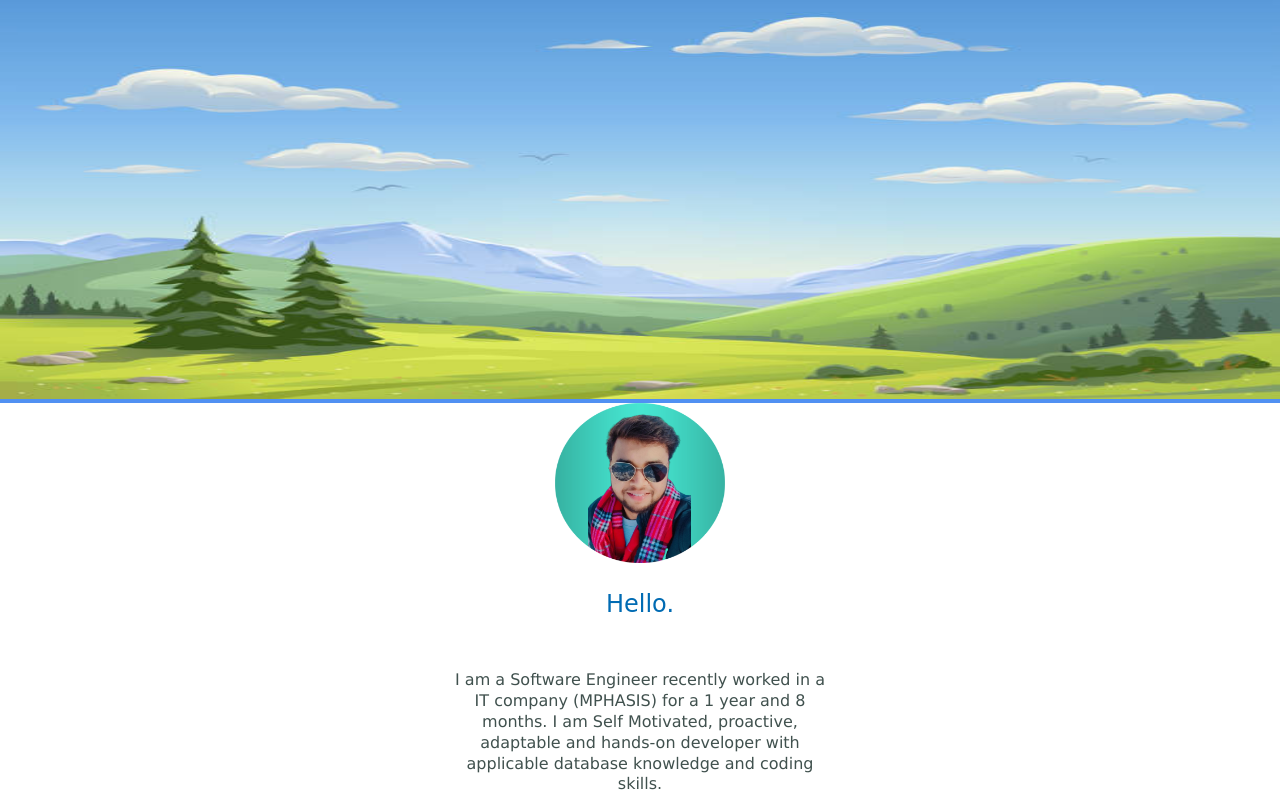
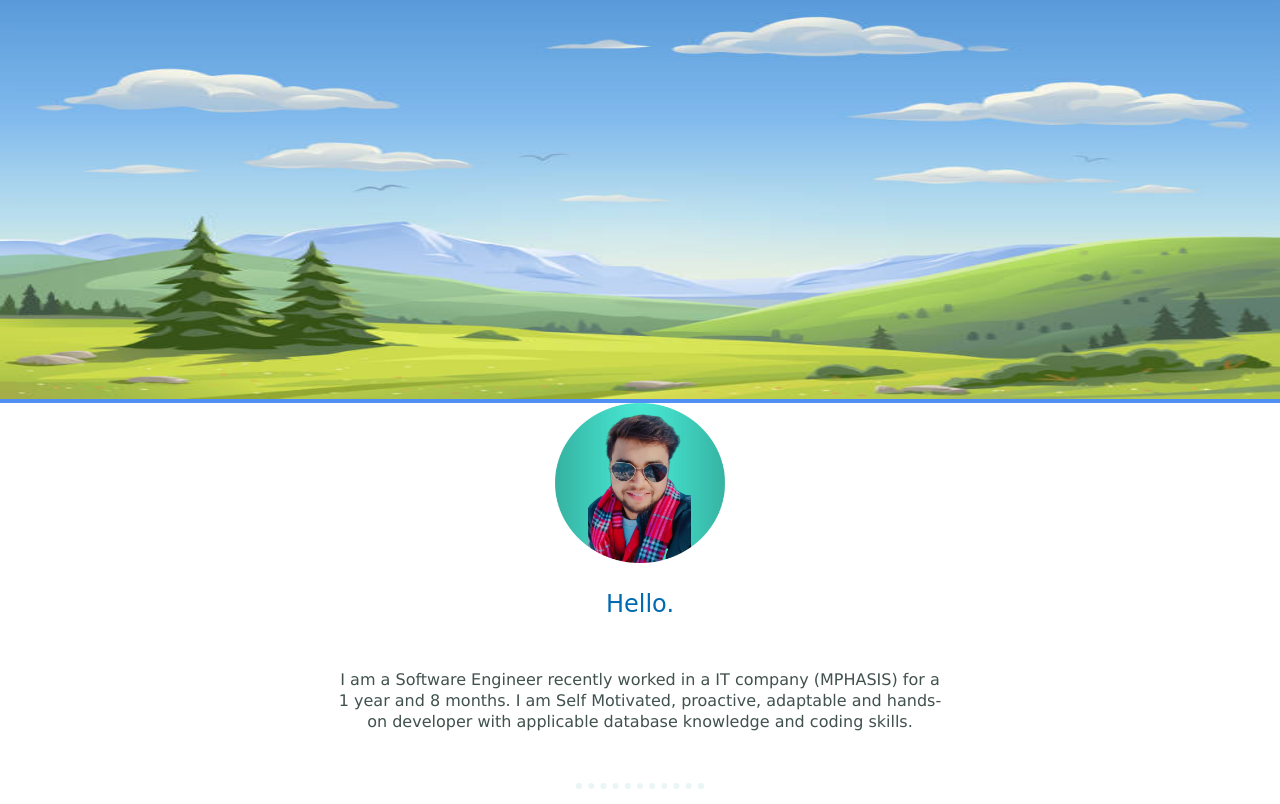
Before and after one commit to ankitbansal015/Personal-Site, a plain HTML site: page index.html in a window 1280 px wide. Shown: the part 148-952 px from the top of the page. Drawn offline with Linux system fonts and the light colour scheme; a web font is replaced by a local one.

Commit message:
Personal Website

```diff
--- a/css/style.css
+++ b/css/style.css
@@ -57,7 +57,7 @@ hr{
   margin: 35px auto ;
 }
 .intro{
-  width:30%;
+  width:48%;
 margin:50px auto 50px auto;
 font-family:"verdana";
 font-optical-sizing: auto;
```
